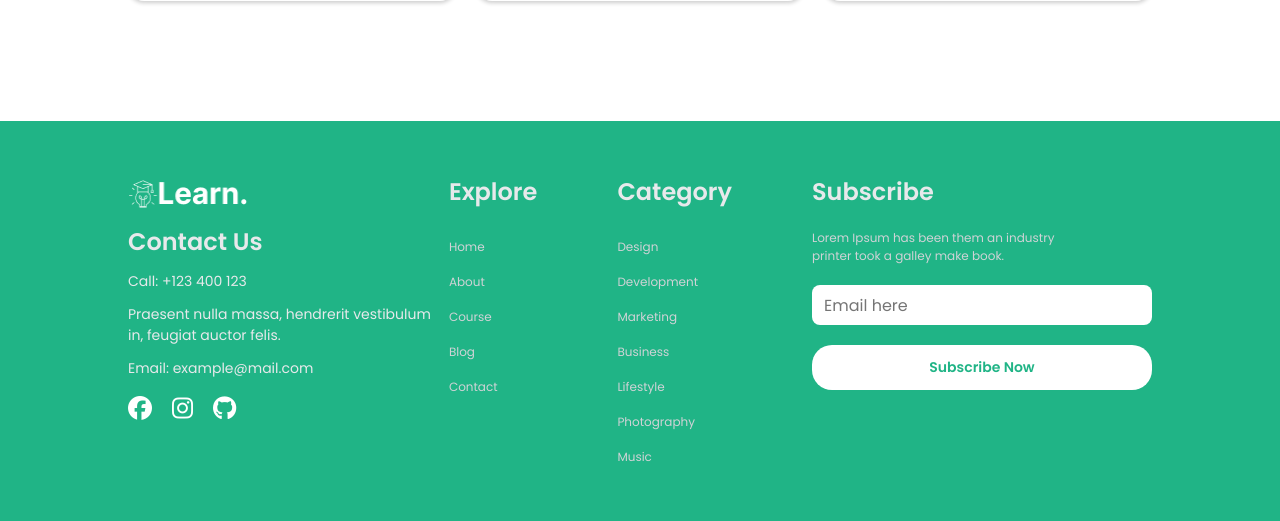
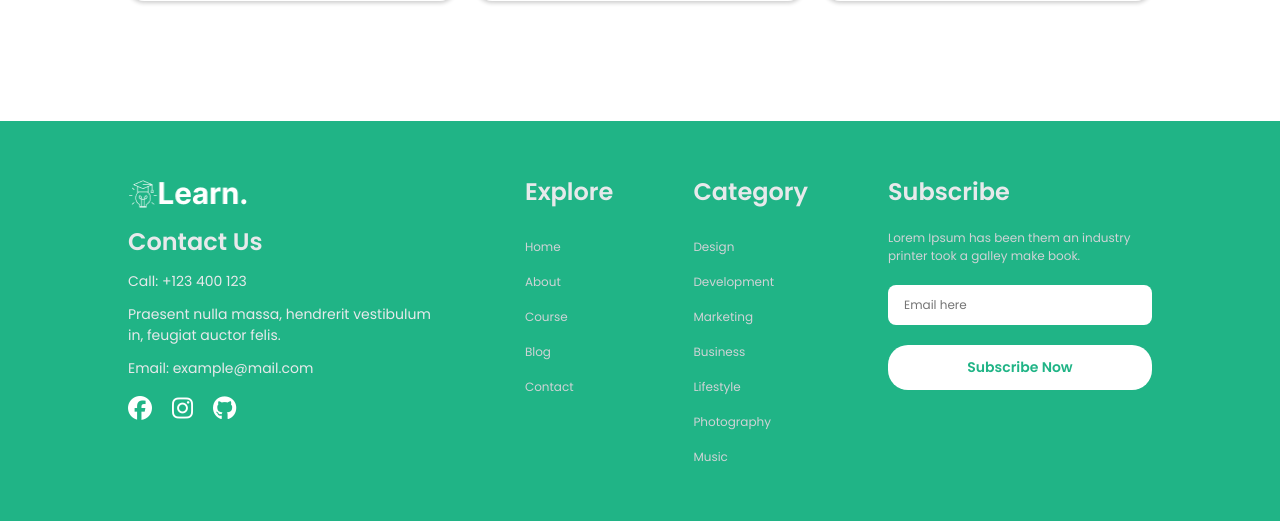
Before and after one commit to devayrus/LatihanGit, a PHP site: page / in a window 1280 px wide. Shown: the part 1977-2498 px from the top of the page. Run offline with PHP 8.4, Linux system fonts and the light colour scheme; some libraries are stand-ins or nearby versions.

Commit message:
update style css

```diff
--- a/tugas13/assets/style.css
+++ b/tugas13/assets/style.css
@@ -488,6 +488,7 @@
 }
 
 .footer-container .footer-link .footer-subscribe > input {
+    font-size: 12px;
     border: none;
     height: 40px;
     border-radius: 8px;
@@ -495,7 +496,7 @@
     -moz-border-radius: 8px;
     -ms-border-radius: 8px;
     -o-border-radius: 8px;
-    padding: 12px 12px;
+    padding: 12px 16px;
 }
 
 .footer-container .footer-link .footer-subscribe > .btn-subs {
```
